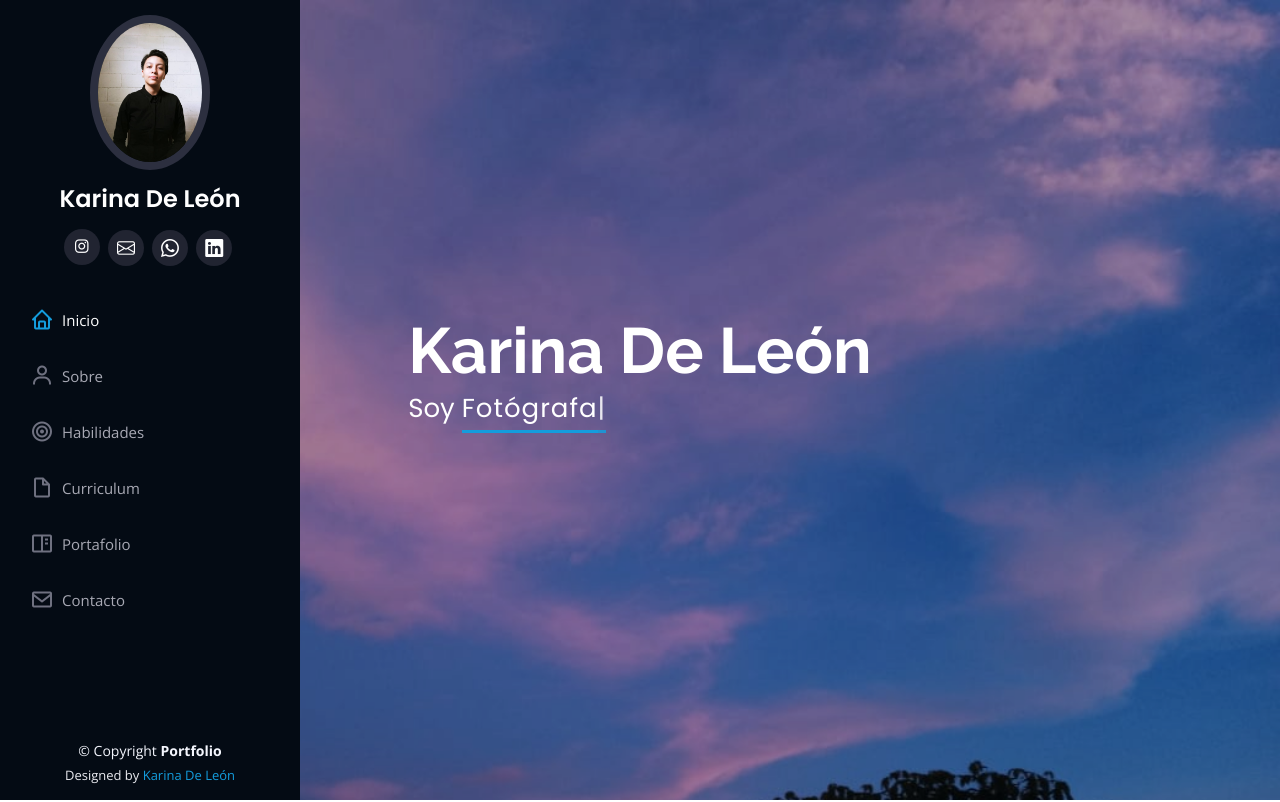
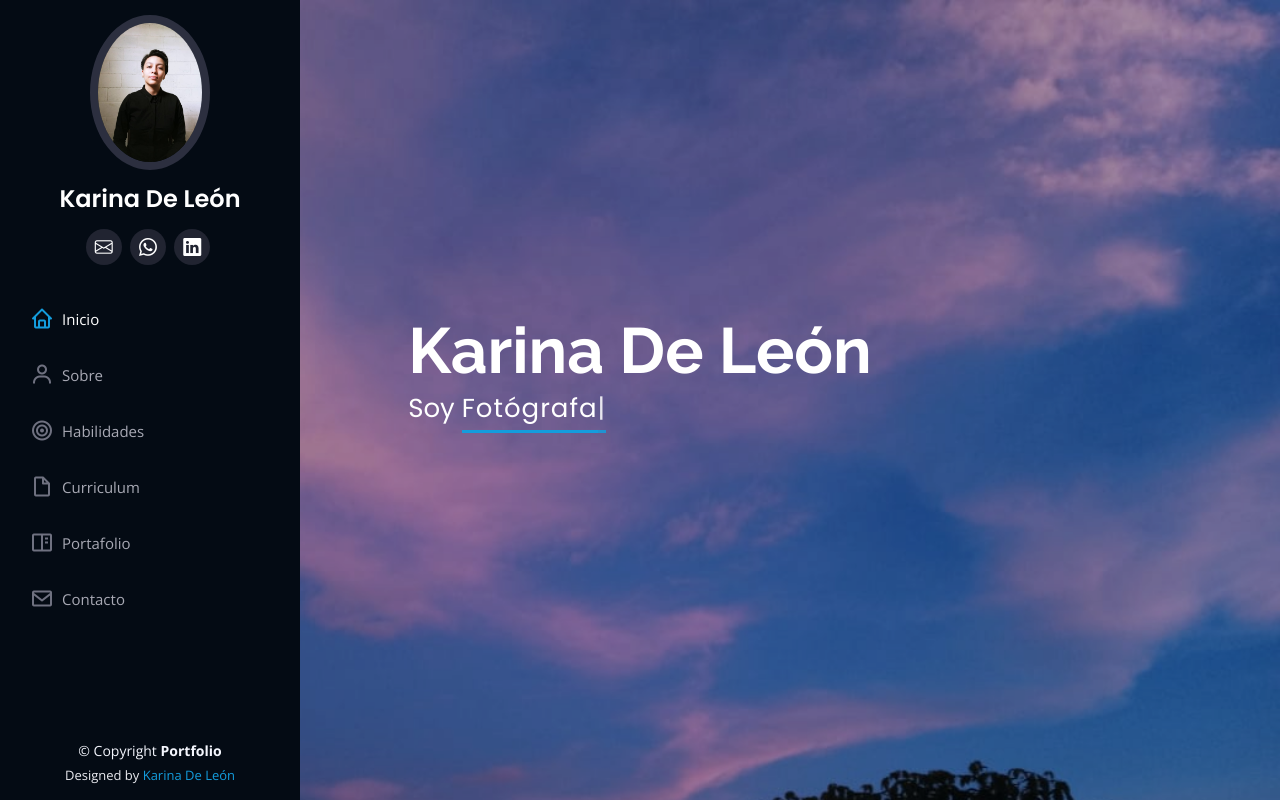
Before and after one commit to KaryLion/Front-End, a plain HTML site: page Index.html in a window 1280 px wide. Shown: the top 802 px of the page. Drawn offline with nearby package versions, Linux system fonts and the light colour scheme.

Commit message:
Update Index.html

```diff
--- a/Index.html
+++ b/Index.html
@@ -41,7 +41,6 @@
         <img src="assets/img/profile-img.jpg" alt="" class="img-fluid rounded-circle">
         <h1 class="text-light"><a href="index.html">Karina De León</a></h1>
         <div class="social-links mt-3 text-center">
-          <a href="https://www.instagram.com/kary.lopez9/" class="instagram"><i class="bx bxl-instagram"></i></a>
           <a href="mailto:karinaalejandrad9@gmail.com" class="instagram"><i class="bi bi-envelope"></i></a>
            <a href="https://wa.me/50361710301/" class="whatsapp"><i class="bi bi-whatsapp"></i></a>
           <a href="https://www.linkedin.com/in/karina-de-león-a80430225" class="instagram"><i class="bi bi-linkedin"></i></a>
```
